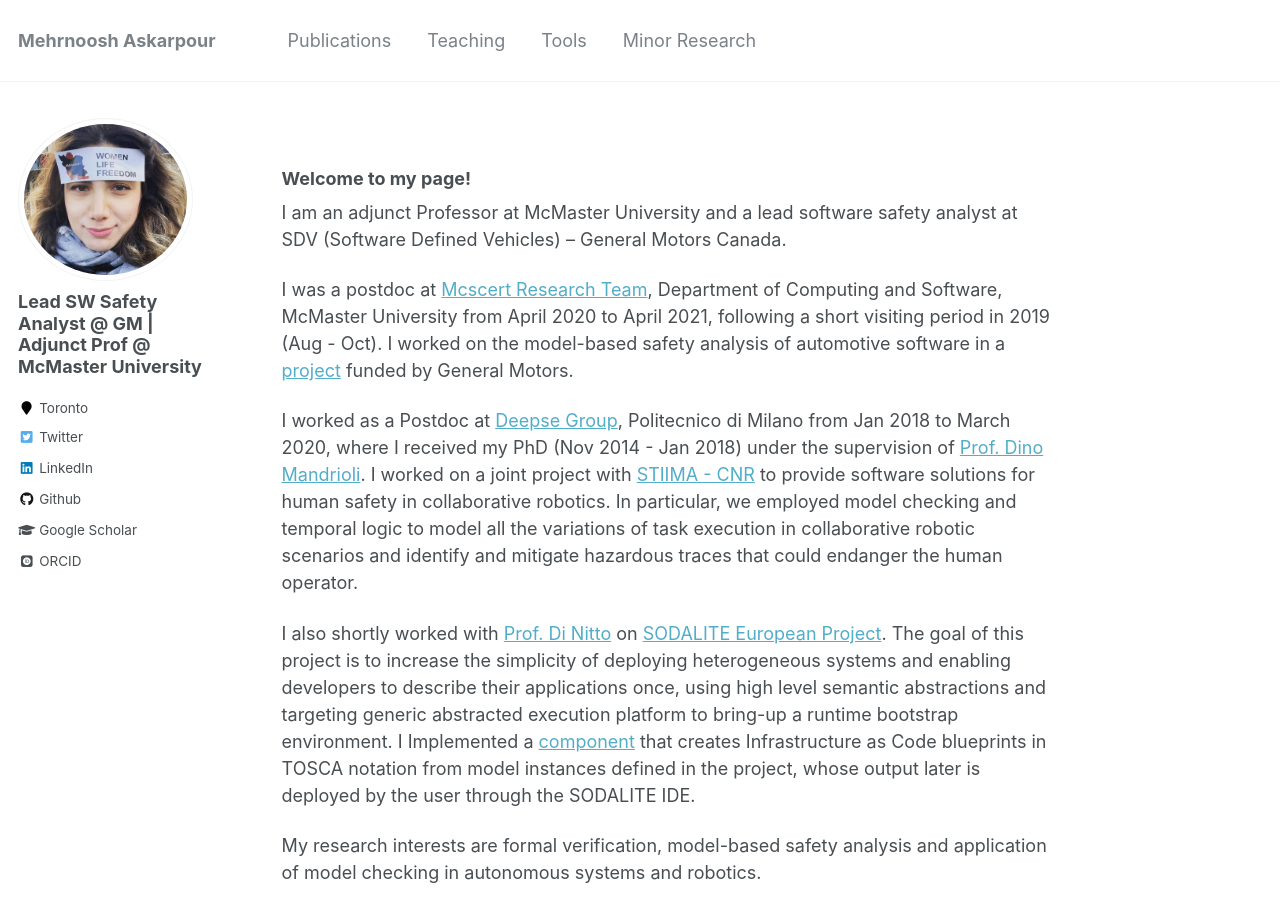
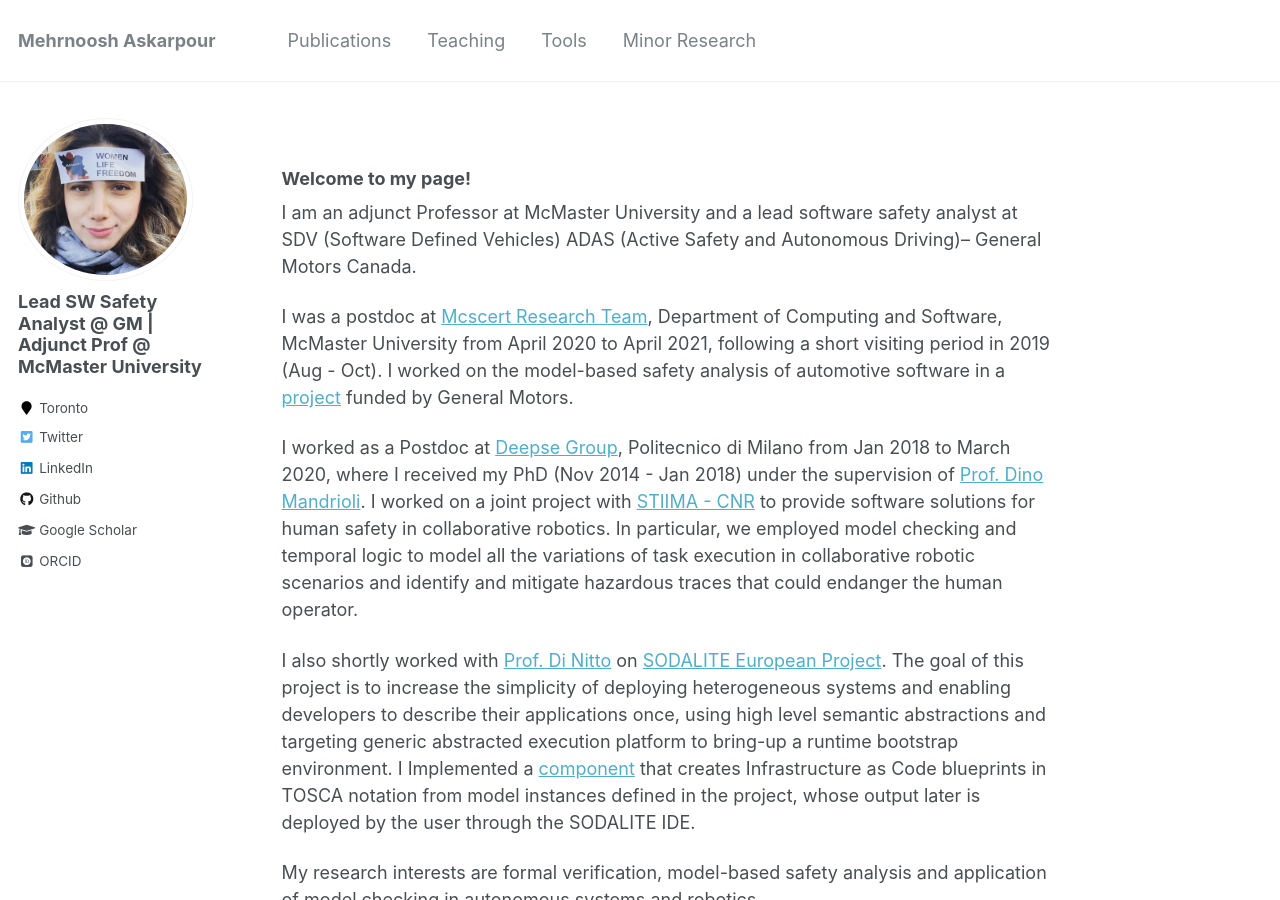
Before and after one commit to Askarpour/askarpour.github.io, a Jekyll site: the page built from _pages/about.md, in a window 1280 px wide and 900 px high. Built offline with Jekyll 4.4.1, drawn with Linux system fonts in a browser that asks for light colours; some web fonts are replaced.

Commit message:
Update about.md

```diff
--- a/_pages/about.md
+++ b/_pages/about.md
@@ -10,7 +10,7 @@ redirect_from:
 
 <h3>Welcome to my page!</h3>
 
-I am an adjunct Professor at McMaster University and a lead software safety analyst at SDV (Software Defined Vehicles) -- General Motors Canada.
+I am an adjunct Professor at McMaster University and a lead software safety analyst at SDV (Software Defined Vehicles) ADAS (Active Safety and Autonomous Driving)-- General Motors Canada.
 
 I was a postdoc at [Mcscert Research Team](https://www.mcscert.ca/mcscert-research-team/), Department of Computing and Software, McMaster University from April 2020 to April 2021, following a short visiting period in 2019 (Aug - Oct). I worked on the model-based safety analysis of automotive software in a [project](https://www.eng.mcmaster.ca/news/mcmaster-engineering-researchers-awarded-funding-advance-software-safety-next-generation) funded by General Motors.
 
```
